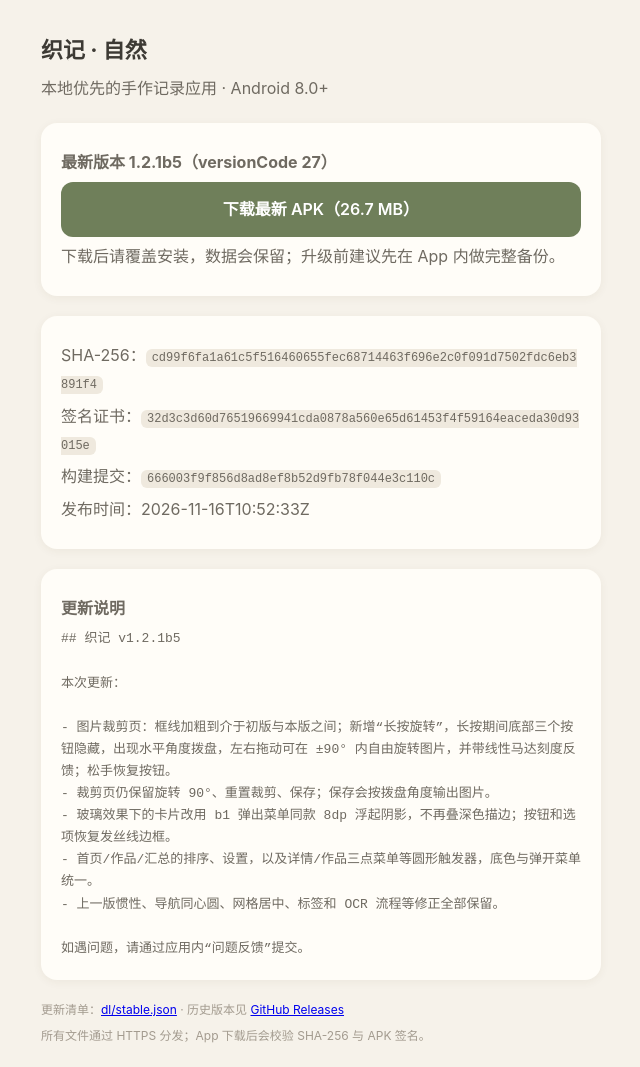
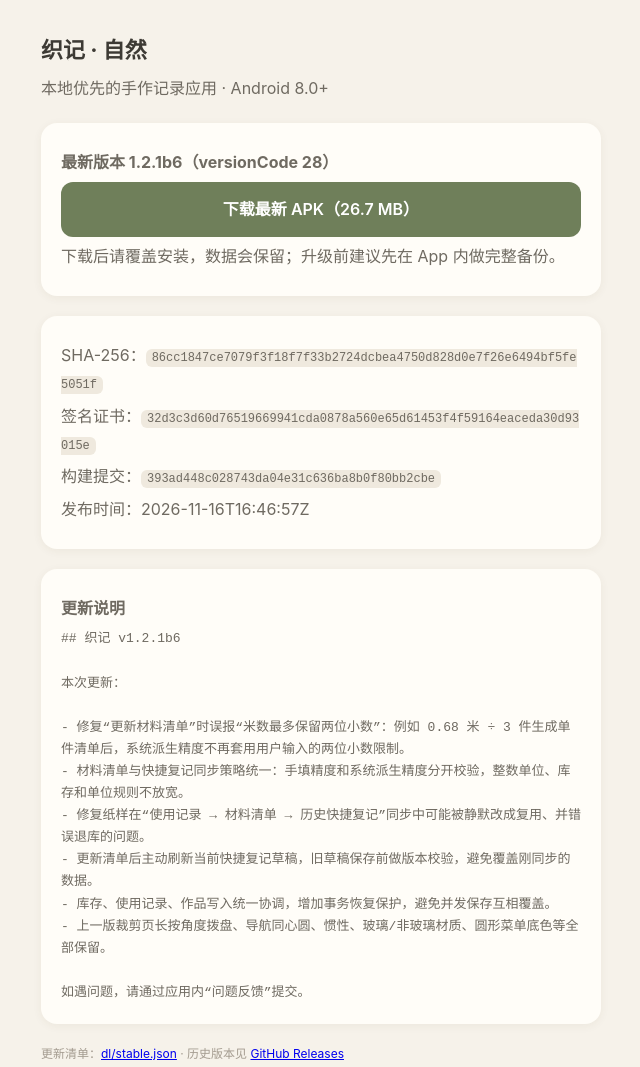
Before and after one commit to youyoudezhuzhu/ZhiJi-Release, a plain HTML site: page docs/index.html in a window 1280 px wide. Shown: the top 1067 px of the page, without its empty margins (319-959 px from the left). Drawn offline with Linux system fonts and the light colour scheme.

Commit message:
pages: sync 1.2.1b6 metadata (auto)

```diff
--- a/docs/index.html
+++ b/docs/index.html
@@ -21,27 +21,28 @@ pre{white-space:pre-wrap;color:#6f6a61;font-size:13px;margin:0}
 <h1>织记 · 自然</h1>
 <p>本地优先的手作记录应用 · Android 8.0+</p>
 <div class="card">
-<p><strong>最新版本 1.2.1b5（versionCode 27）</strong></p>
+<p><strong>最新版本 1.2.1b6（versionCode 28）</strong></p>
 <a class="btn" href="dl/latest.apk">下载最新 APK（26.7 MB）</a>
 <p>下载后请覆盖安装，数据会保留；升级前建议先在 App 内做完整备份。</p>
 </div>
 <div class="card">
-<p>SHA-256：<code>cd99f6fa1a61c5f516460655fec68714463f696e2c0f091d7502fdc6eb3891f4</code></p>
+<p>SHA-256：<code>86cc1847ce7079f3f18f7f33b2724dcbea4750d828d0e7f26e6494bf5fe5051f</code></p>
 <p>签名证书：<code>32d3c3d60d76519669941cda0878a560e65d61453f4f59164eaceda30d93015e</code></p>
-<p>构建提交：<code>666003f9f856d8ad8ef8b52d9fb78f044e3c110c</code></p>
-<p>发布时间：2026-11-16T10:52:33Z</p>
+<p>构建提交：<code>393ad448c028743da04e31c636ba8b0f80bb2cbe</code></p>
+<p>发布时间：2026-11-16T16:46:57Z</p>
 </div>
 <div class="card">
 <p><strong>更新说明</strong></p>
-<pre>## 织记 v1.2.1b5
+<pre>## 织记 v1.2.1b6
 
 本次更新：
 
-- 图片裁剪页：框线加粗到介于初版与本版之间；新增“长按旋转”，长按期间底部三个按钮隐藏，出现水平角度拨盘，左右拖动可在 ±90° 内自由旋转图片，并带线性马达刻度反馈；松手恢复按钮。
-- 裁剪页仍保留旋转 90°、重置裁剪、保存；保存会按拨盘角度输出图片。
-- 玻璃效果下的卡片改用 b1 弹出菜单同款 8dp 浮起阴影，不再叠深色描边；按钮和选项恢复发丝线边框。
-- 首页/作品/汇总的排序、设置，以及详情/作品三点菜单等圆形触发器，底色与弹开菜单统一。
-- 上一版惯性、导航同心圆、网格居中、标签和 OCR 流程等修正全部保留。
+- 修复“更新材料清单”时误报“米数最多保留两位小数”：例如 0.68 米 ÷ 3 件生成单件清单后，系统派生精度不再套用用户输入的两位小数限制。
+- 材料清单与快捷复记同步策略统一：手填精度和系统派生精度分开校验，整数单位、库存和单位规则不放宽。
+- 修复纸样在“使用记录 → 材料清单 → 历史快捷复记”同步中可能被静默改成复用、并错误退库的问题。
+- 更新清单后主动刷新当前快捷复记草稿，旧草稿保存前做版本校验，避免覆盖刚同步的数据。
+- 库存、使用记录、作品写入统一协调，增加事务恢复保护，避免并发保存互相覆盖。
+- 上一版裁剪页长按角度拨盘、导航同心圆、惯性、玻璃/非玻璃材质、圆形菜单底色等全部保留。
 
 如遇问题，请通过应用内“问题反馈”提交。</pre>
 </div>
```
Also changed, not shown: docs/dl/stable.json (+8 -8 lines), updates/stable.json (+8 -8 lines), docs/dl/SHA256SUMS-1.2.1b5.txt (deleted), docs/dl/SHA256SUMS-1.2.1b6.txt (added).
